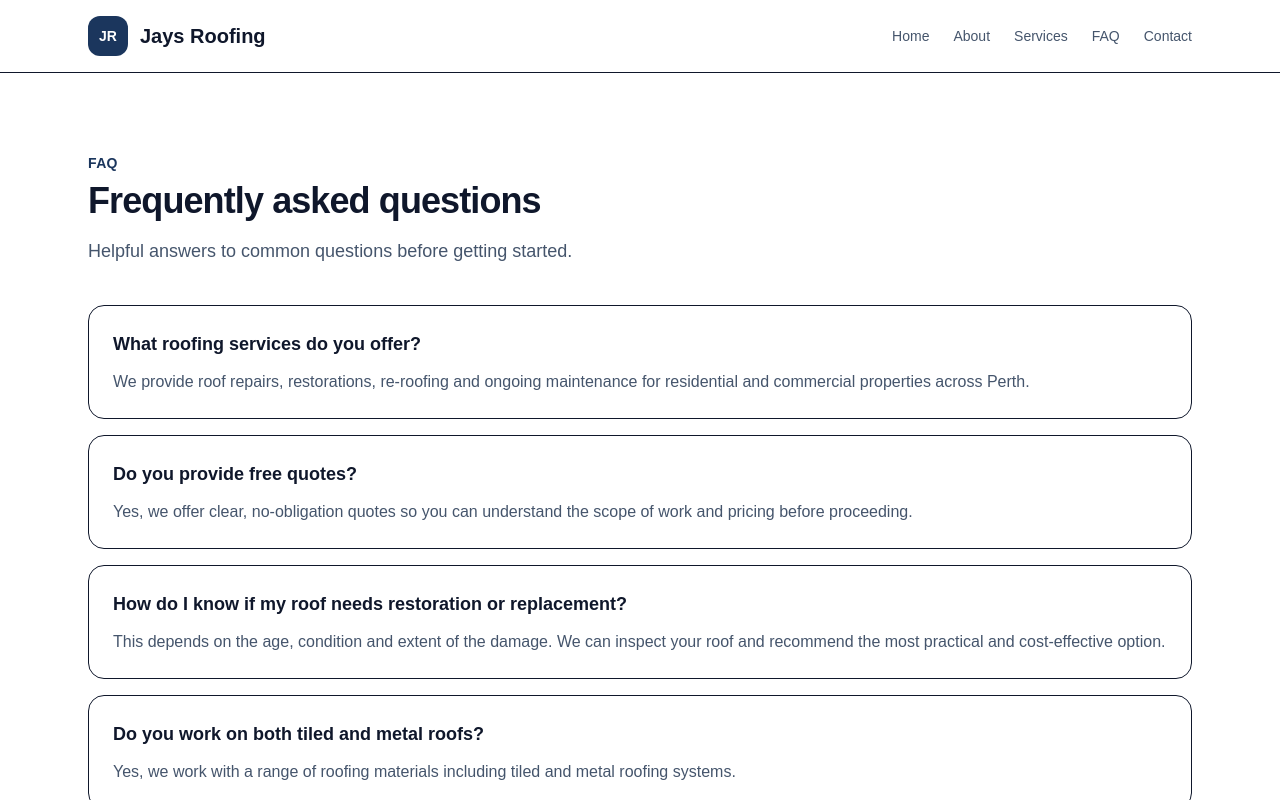
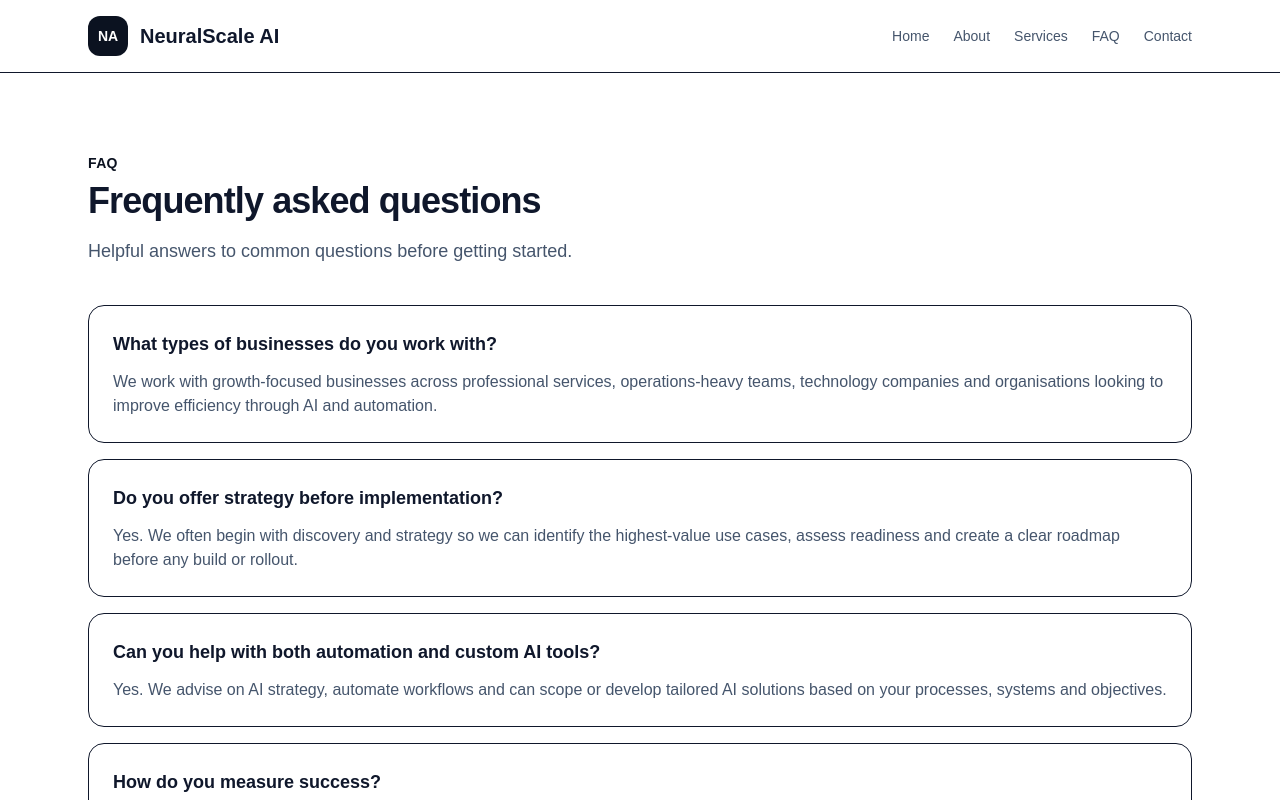
Before and after one commit to AmayaAbdrabu/website-factory-template, a Next.js app: page /faq in a window 1280 px wide. Shown: the top 800 px of the page. Built offline with nearby package versions, Linux system fonts and the light colour scheme.

Commit message:
AI website build: AI consulting company website called NeuralScale AI in Australia focused on auto

```diff
--- a/app/globals.css
+++ b/app/globals.css
@@ -77,14 +77,6 @@ body {
 }
 
 
-:root {
-  --primary-color: #0F3D5E;
-  --secondary-color: #1F6B8F;
-  --accent-color: #D98C2B;
-  --surface-color: #F7F9FB;
-  --muted-color: #6B7A89;
-}
-
 html {
   scroll-behavior: smooth;
 }
@@ -111,3 +103,21 @@ body {
   background: white;
   color: #0f172a;
 }
+
+
+:root {
+  --primary-color: #0B1220;
+  --secondary-color: #132238;
+  --accent-color: #4F8CFF;
+  --surface-color: #F5F8FC;
+  --muted-color: #7B8AA0;
+}
+
+html {
+  scroll-behavior: smooth;
+}
+
+body {
+  background: white;
+  color: #0f172a;
+}
--- a/app/layout.tsx
+++ b/app/layout.tsx
@@ -2,8 +2,8 @@ import type { Metadata } from "next"
 import "./globals.css"
 
 export const metadata: Metadata = {
-  title: "Jays Roofing",
-  description: "Jays Roofing delivers professional roof repairs, restorations, re-roofing and maintenance for homes and businesses across Perth. Quality workmanship, clear communication and dependable service from start to finish."
+  title: "NeuralScale AI",
+  description: "NeuralScale AI helps Australian businesses design, implement and optimise AI automation that improves efficiency, reduces manual work and creates measurable competitive advantage."
 }
 
 export default function RootLayout({
--- a/app/lib/siteData.ts
+++ b/app/lib/siteData.ts
@@ -1,88 +1,80 @@
 export const siteData = {
-  "businessName": "Jays Roofing",
-  "location": "Perth",
-  "badge": "Perth Roofing Specialists",
-  "heroTitle": "Reliable Roofing Services Across Perth",
-  "heroSubtitle": "Jays Roofing delivers professional roof repairs, restorations, re-roofing and maintenance for homes and businesses across Perth. Quality workmanship, clear communication and dependable service from start to finish.",
-  "primaryCta": "Request a Quote",
-  "secondaryCta": "Call Now",
-  "phone": "(08) 9400 1234",
-  "email": "info@jaysroofing.com.au",
+  "businessName": "NeuralScale AI",
+  "location": "Australia",
+  "badge": "AI Strategy & Automation Consulting",
+  "heroTitle": "Scale Smarter With Practical AI Strategy",
+  "heroSubtitle": "NeuralScale AI helps Australian businesses design, implement and optimise AI automation that improves efficiency, reduces manual work and creates measurable competitive advantage.",
+  "primaryCta": "Book a Strategy Call",
+  "secondaryCta": "View Services",
+  "phone": "+61 1300 555 284",
+  "email": "hello@neuralscale.ai",
   "services": [
     {
-      "title": "Roof Repairs",
-      "description": "Fast, effective repairs for leaks, cracked tiles, damaged sheets, ridge caps and general wear to keep your roof secure and weather-ready."
+      "title": "AI Strategy Consulting",
+      "description": "Define the right AI roadmap for your business with clear priorities, use cases, risk planning and implementation guidance aligned to commercial outcomes."
     },
     {
-      "title": "Roof Restorations",
-      "description": "Bring tired roofs back to life with professional cleaning, repointing, resealing and protective coatings that improve look and performance."
+      "title": "Workflow Automation",
+      "description": "Streamline repetitive processes with intelligent automation across operations, sales, support and internal admin to save time and improve consistency."
     },
     {
-      "title": "Re-Roofing",
-      "description": "Complete roof replacement solutions for ageing or severely damaged roofs, completed with durable materials and a clean modern finish."
-    },
-    {
-      "title": "Roof Maintenance",
-      "description": "Prevent costly issues with routine inspections and maintenance designed to extend roof life and catch problems early."
+      "title": "Custom AI Solutions",
+      "description": "Build tailored AI assistants, internal tools and data-driven systems designed around your workflows, team needs and customer experience goals."
     }
   ],
   "trustPoints": [
-    "Experienced Perth roofing team",
-    "Residential and commercial roofing",
-    "Quality materials and workmanship",
-    "Prompt quotes and dependable service"
+    "Strategy-led, outcome-focused delivery",
+    "Built for Australian businesses and teams",
+    "Automation designed around real workflows",
+    "Clear implementation plans without hype"
   ],
   "testimonials": [
     {
-      "name": "Sarah M.",
-      "text": "Jays Roofing were professional from the first call to the final clean-up. They repaired our leaking roof quickly and explained everything clearly."
+      "name": "Olivia R.",
+      "text": "NeuralScale AI helped us turn broad AI ideas into a practical roadmap. We quickly identified automation opportunities and started seeing efficiency gains across the team."
     },
     {
-      "name": "Daniel R.",
-      "text": "Great service, fair pricing and excellent workmanship. Our roof restoration looks fantastic and the whole process was smooth."
-    },
-    {
-      "name": "Lisa T.",
-      "text": "Reliable, responsive and easy to deal with. I would happily recommend Jays Roofing to anyone needing roofing work in Perth."
+      "name": "Daniel T.",
+      "text": "Professional, clear and commercially focused. Their automation recommendations saved our staff hours each week and gave us confidence in where AI fits our business."
     }
   ],
   "faqs": [
     {
-      "question": "What roofing services do you offer?",
-      "answer": "We provide roof repairs, restorations, re-roofing and ongoing maintenance for residential and commercial properties across Perth."
+      "question": "What types of businesses do you work with?",
+      "answer": "We work with growth-focused businesses across professional services, operations-heavy teams, technology companies and organisations looking to improve efficiency through AI and automation."
     },
     {
-      "question": "Do you provide free quotes?",
-      "answer": "Yes, we offer clear, no-obligation quotes so you can understand the scope of work and pricing before proceeding."
+      "question": "Do you offer strategy before implementation?",
+      "answer": "Yes. We often begin with discovery and strategy so we can identify the highest-value use cases, assess readiness and create a clear roadmap before any build or rollout."
     },
     {
-      "question": "How do I know if my roof needs restoration or replacement?",
-      "answer": "This depends on the age, condition and extent of the damage. We can inspect your roof and recommend the most practical and cost-effective option."
+      "question": "Can you help with both automation and custom AI tools?",
+      "answer": "Yes. We advise on AI strategy, automate workflows and can scope or develop tailored AI solutions based on your processes, systems and objectives."
     },
     {
-      "question": "Do you work on both tiled and metal roofs?",
-      "answer": "Yes, we work with a range of roofing materials including tiled and metal roofing systems."
+      "question": "How do you measure success?",
+      "answer": "Success is measured against practical business outcomes such as time saved, reduced manual effort, improved response times, workflow efficiency and stronger decision-making."
     }
   ],
   "aboutParagraphs": [
-    "Jays Roofing is a Perth roofing company focused on dependable service, honest advice and high-quality workmanship. We help homeowners and businesses protect their properties with roofing solutions built to last.",
-    "From small repairs to complete re-roofing projects, our team approaches every job with care, professionalism and attention to detail. We understand the demands of Perth conditions and deliver roofing work that is practical, durable and finished to a high standard.",
-    "Our goal is simple: make the process straightforward, communicate clearly and provide results our clients can trust. Whether you need urgent repairs or long-term roof improvement, Jays Roofing is ready to help."
+    "NeuralScale AI is an Australian AI consulting company focused on helping businesses adopt artificial intelligence in a practical, commercially valuable way. We combine strategic thinking with implementation insight to make AI useful, not overwhelming.",
+    "Our work centres on identifying where automation and AI can create the biggest impact, then translating those opportunities into clear action plans. From process improvement to tailored AI solutions, we help teams move with confidence.",
+    "We believe modern AI consulting should be transparent, focused and outcome-driven. That means clear recommendations, realistic roadmaps and solutions designed around how your business actually operates."
   ],
-  "ctaHeadline": "Need a Trusted Roofer in Perth?",
-  "ctaText": "Get in touch with Jays Roofing for professional advice, prompt service and a clear quote for your roofing project.",
+  "ctaHeadline": "Ready to Build a Smarter Business?",
+  "ctaText": "Talk to NeuralScale AI about automation opportunities, AI strategy and practical next steps for your organisation.",
   "colors": {
-    "primary": "#1B365D",
-    "secondary": "#2F4858",
-    "accent": "#D97706",
-    "surface": "#F7F9FC",
-    "muted": "#6B7280"
+    "primary": "#0B1220",
+    "secondary": "#132238",
+    "accent": "#4F8CFF",
+    "surface": "#F5F8FC",
+    "muted": "#7B8AA0"
   },
   "images": {
-    "hero": "https://images.unsplash.com/photo-1504307651254-35680f356dfd?auto=format&fit=crop&w=1600&q=80",
-    "about": "https://images.unsplash.com/photo-1590439471364-192aa70c0b53?auto=format&fit=crop&w=1200&q=80",
-    "services": "https://images.unsplash.com/photo-1600566752227-8f0b02c0bde6?auto=format&fit=crop&w=1200&q=80",
-    "contact": "https://images.unsplash.com/photo-1503387762-592deb58ef4e?auto=format&fit=crop&w=1200&q=80"
+    "hero": "https://images.unsplash.com/photo-1516321318423-f06f85e504b3?auto=format&fit=crop&w=1600&q=80",
+    "about": "https://images.unsplash.com/photo-1497366754035-f200968a6e72?auto=format&fit=crop&w=1200&q=80",
+    "services": "https://images.unsplash.com/photo-1551434678-e076c223a692?auto=format&fit=crop&w=1200&q=80",
+    "contact": "https://images.unsplash.com/photo-1522071820081-009f0129c71c?auto=format&fit=crop&w=1200&q=80"
   },
-  "logoText": "JR"
+  "logoText": "NA"
 }
```
